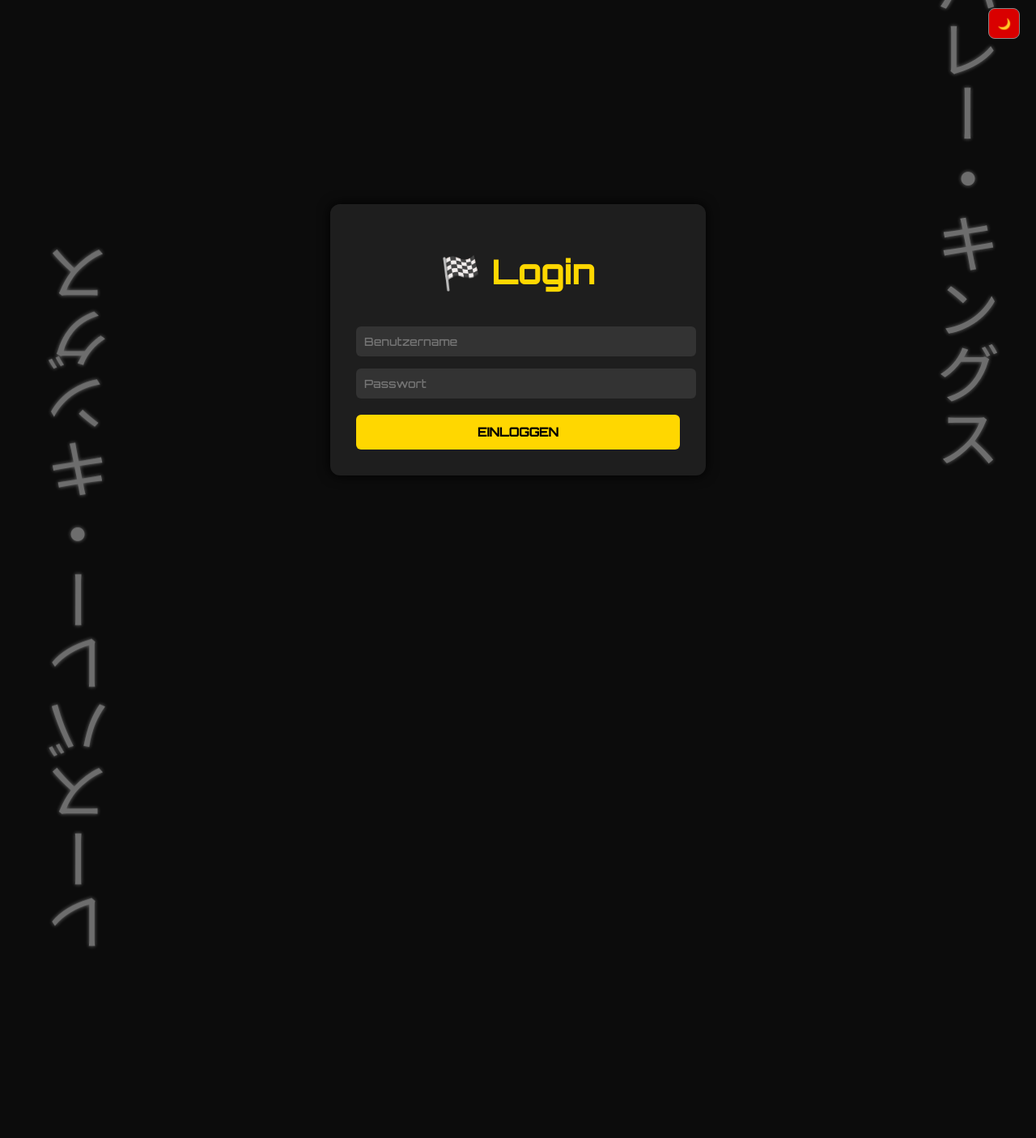
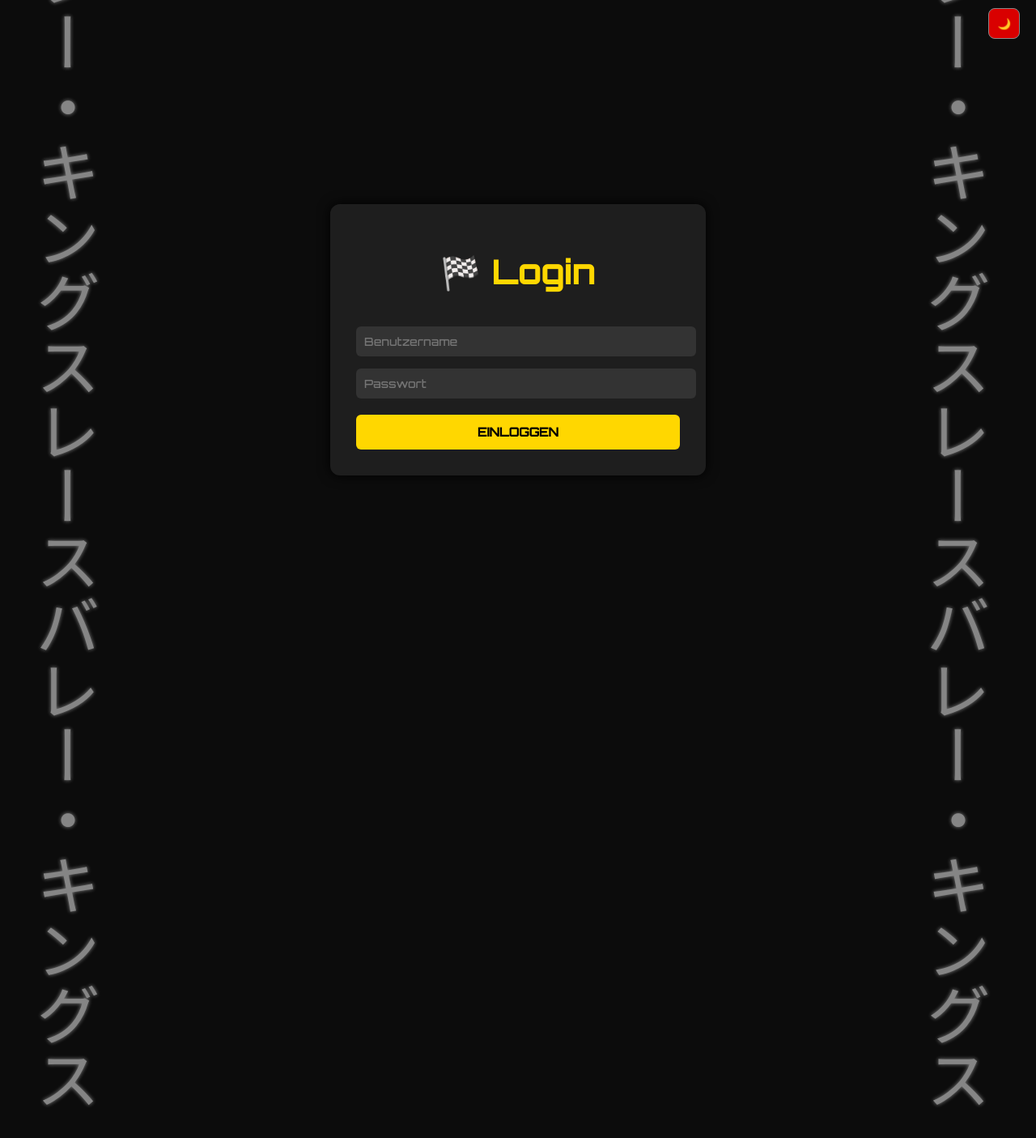
Before and after one commit to Tafi03/racevalleykings, a Flask app: page /login in a window 1280 px wide. Shown: the top 1405 px of the page at 81% size. Run offline with Flask 3, Linux system fonts and the light colour scheme.

Commit message:
login jp text update4

```diff
--- a/static/style.css
+++ b/static/style.css
@@ -102,7 +102,6 @@
     font-weight: bold;
 }
 
-/* --- Vertikaler Lauftext (Initial D Style) --------------------------- */
 .scroll-text {
     position: fixed;
     top: 0;
@@ -111,14 +110,23 @@
     overflow: hidden;
     z-index: -1;
     pointer-events: none;
-    opacity: 0.4;
+    opacity: 0.5;
 }
 
 .scroll-text.left  { left: 40px; }
 .scroll-text.right { right: 40px; }
 
+.scroll-track {
+    display: flex;
+    flex-direction: column;
+    animation: scroll-loop 15s linear infinite;
+}
+
+.scroll-text.left .scroll-track {
+    transform: rotate(180deg); /* Scroll von unten nach oben */
+}
+
 .scroll-content {
-    display: inline-block;
     writing-mode: vertical-rl;
     font-family: 'Noto Sans JP', sans-serif;
     font-size: 80px;
@@ -128,28 +136,11 @@
     line-height: 1.4;
 }
 
-/* ── Scroll-Effekte ─────────────────────────────────────────────────── */
-
-/* Links: von unten nach oben */
-.scroll-text.left .scroll-content {
-    animation: scroll-up-loop 20s linear infinite;
-    transform: rotate(180deg);
+@keyframes scroll-loop {
+    0%   { transform: translateY(0); }
+    100% { transform: translateY(-50%); }
 }
 
-/* Rechts: von oben nach unten */
-.scroll-text.right .scroll-content {
-    animation: scroll-down-loop 20s linear infinite;
-}
-
-@keyframes scroll-up-loop {
-    0%   { transform: translateY(100%) rotate(180deg); }
-    100% { transform: translateY(-100%) rotate(180deg); }
-}
-
-@keyframes scroll-down-loop {
-    0%   { transform: translateY(-100%); }
-    100% { transform: translateY(100%); }
-}
 
 /* ── Navbar ──────────────────────────────────────── */
 .topnav {
--- a/templates/login.html
+++ b/templates/login.html
@@ -8,15 +8,22 @@
     <link href="https://fonts.googleapis.com/css2?family=Orbitron:wght@500&family=Bebas+Neue&family=Press+Start+2P&family=Noto+Sans+JP&display=swap" rel="stylesheet">
 </head>
 <body class="dark">
-<!-- Linke Seite -->
+<!-- Linker Scrolltext -->
 <div class="scroll-text left">
-  <div class="scroll-content">レースバレー・キングス<br>レースバレー・キングス<br>レースバレー・キングス<br>レースバレー・キングス</div>
+  <div class="scroll-track">
+    <div class="scroll-content">レースバレー・キングス<br>レースバレー・キングス<br>レースバレー・キングス</div>
+    <div class="scroll-content">レースバレー・キングス<br>レースバレー・キングス<br>レースバレー・キングス</div>
+  </div>
 </div>
 
-<!-- Rechte Seite -->
+<!-- Rechter Scrolltext -->
 <div class="scroll-text right">
-  <div class="scroll-content">レースバレー・キングス<br>レースバレー・キングス<br>レースバレー・キングス<br>レースバレー・キングス</div>
+  <div class="scroll-track">
+    <div class="scroll-content">レースバレー・キングス<br>レースバレー・キングス<br>レースバレー・キングス</div>
+    <div class="scroll-content">レースバレー・キングス<br>レースバレー・キングス<br>レースバレー・キングス</div>
+  </div>
 </div>
+
 
     <div style="position: absolute; top: 10px; right: 20px;">
         <button id="theme-toggle" class="theme-btn">🌙</button>
```
